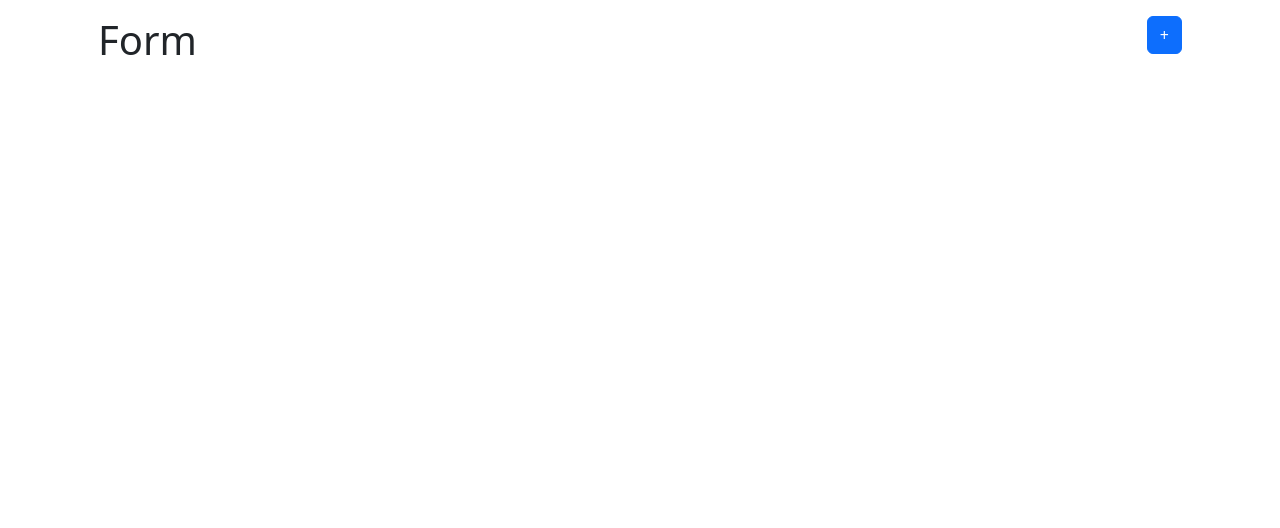
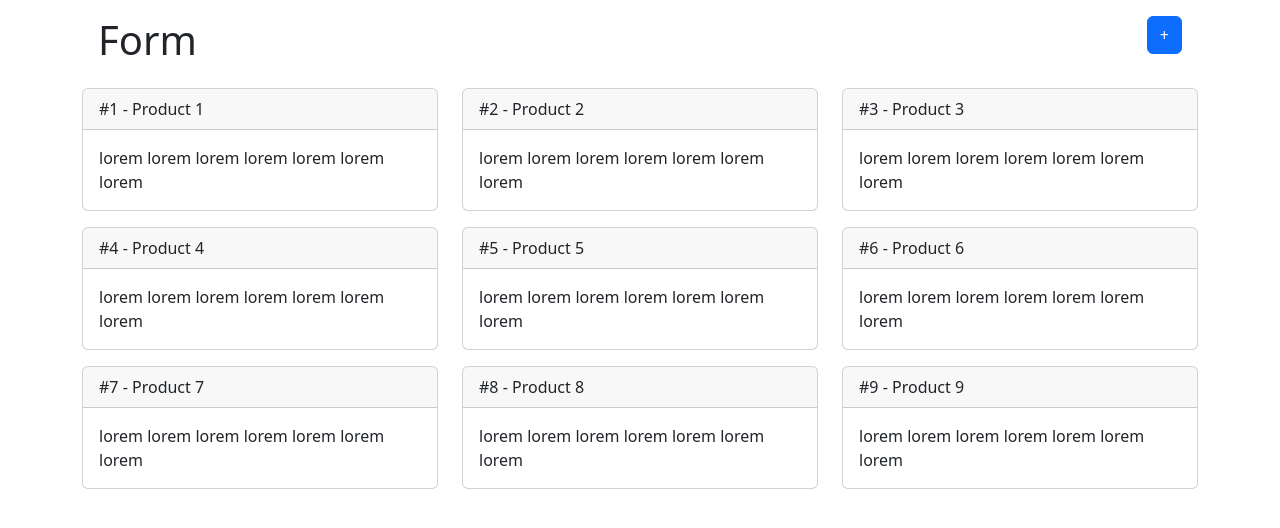
Before and after one commit to thomasraimondi/react-form, a React (Vite) app: page / in a window 1280 px wide. Shown: the top 528 px of the page. Built offline with nearby package versions, Linux system fonts and the light colour scheme.

Commit message:
add product card

```diff
--- a/src/App.jsx
+++ b/src/App.jsx
@@ -11,6 +11,20 @@ function App() {
           <button className="btn btn-primary">+</button>
         </div>
       </div>
+      <div className="main">
+        <div className="row row-gap-3">
+          {products.map((product) => (
+            <div className="col-4">
+              <div className="card">
+                <div className="card-header">
+                  #{product.id} - {product.title}
+                </div>
+                <div className="card-body">{product.description}</div>
+              </div>
+            </div>
+          ))}
+        </div>
+      </div>
     </div>
   );
 }
```
